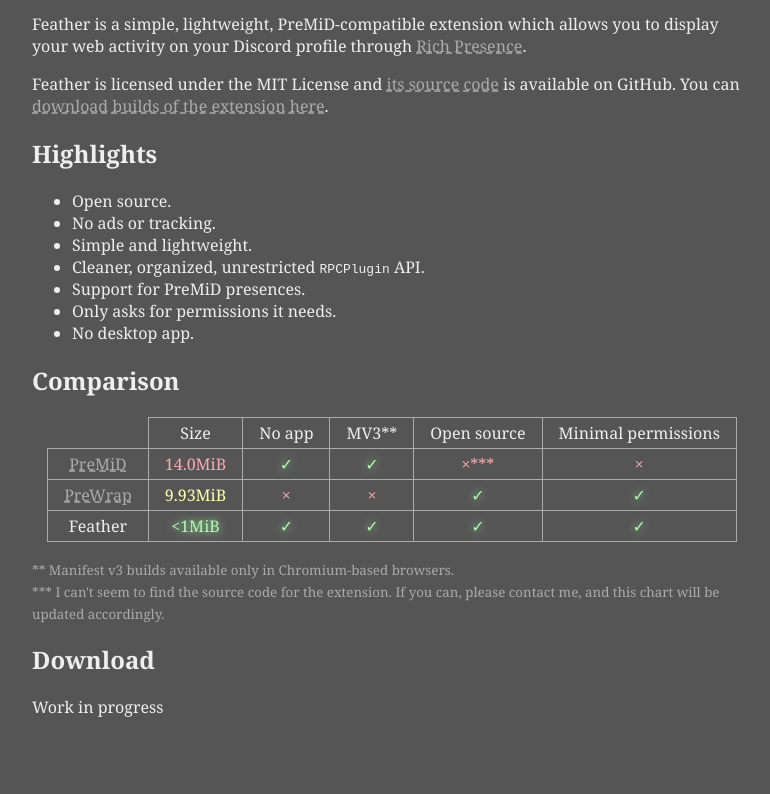
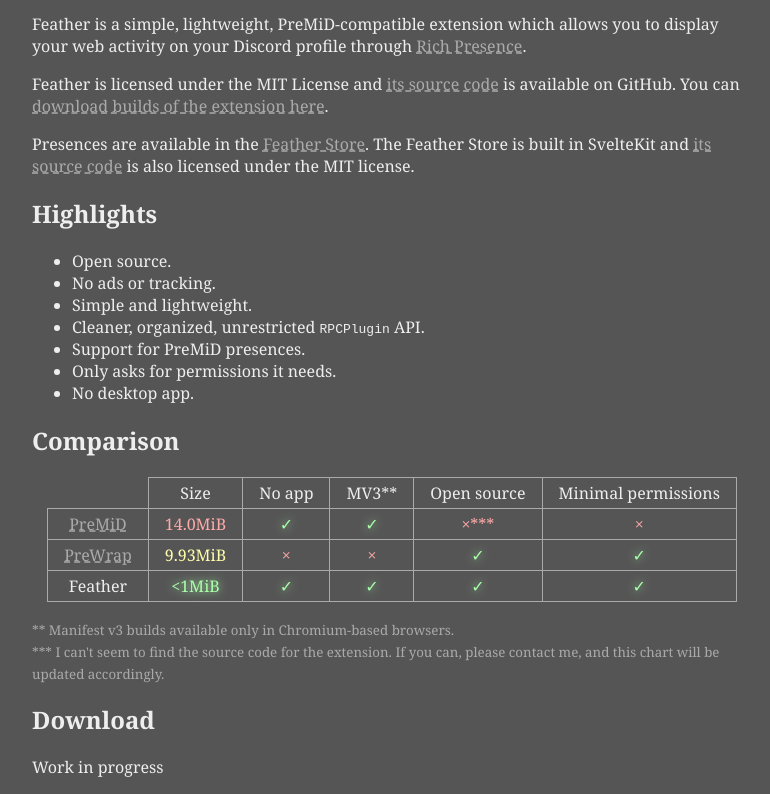
Before and after one commit to nbitzz/feather, a website built with Vite: page index.html in a window 1280 px wide. Shown: the part 111-905 px from the top of the page, without its empty margins (248-1018 px from the left). Before the commit the page ends 845 px from the top, so only its background shows below. Built offline with nearby package versions, Linux system fonts and the light colour scheme.

Commit message:
docs: :memo: feather store blurb

```diff
--- a/index.html
+++ b/index.html
@@ -22,6 +22,13 @@
 
                 Feather is licensed under the MIT License and <a href="https://github.com/nbitzz/feather" target="_blank">its source code</a> is available on GitHub.
                 You can <a href="#download">download builds of the extension here</a>.
+
+            </p>
+
+            <p>
+
+                Presences are available in the <a href="https://store.featheron.top" target="_blank">Feather Store</a>.
+                The Feather Store is built in SvelteKit and <a href="https://github.com/nbitzz/feather-store">its source code</a> is also licensed under the MIT license.
 
             </p>
 
```
